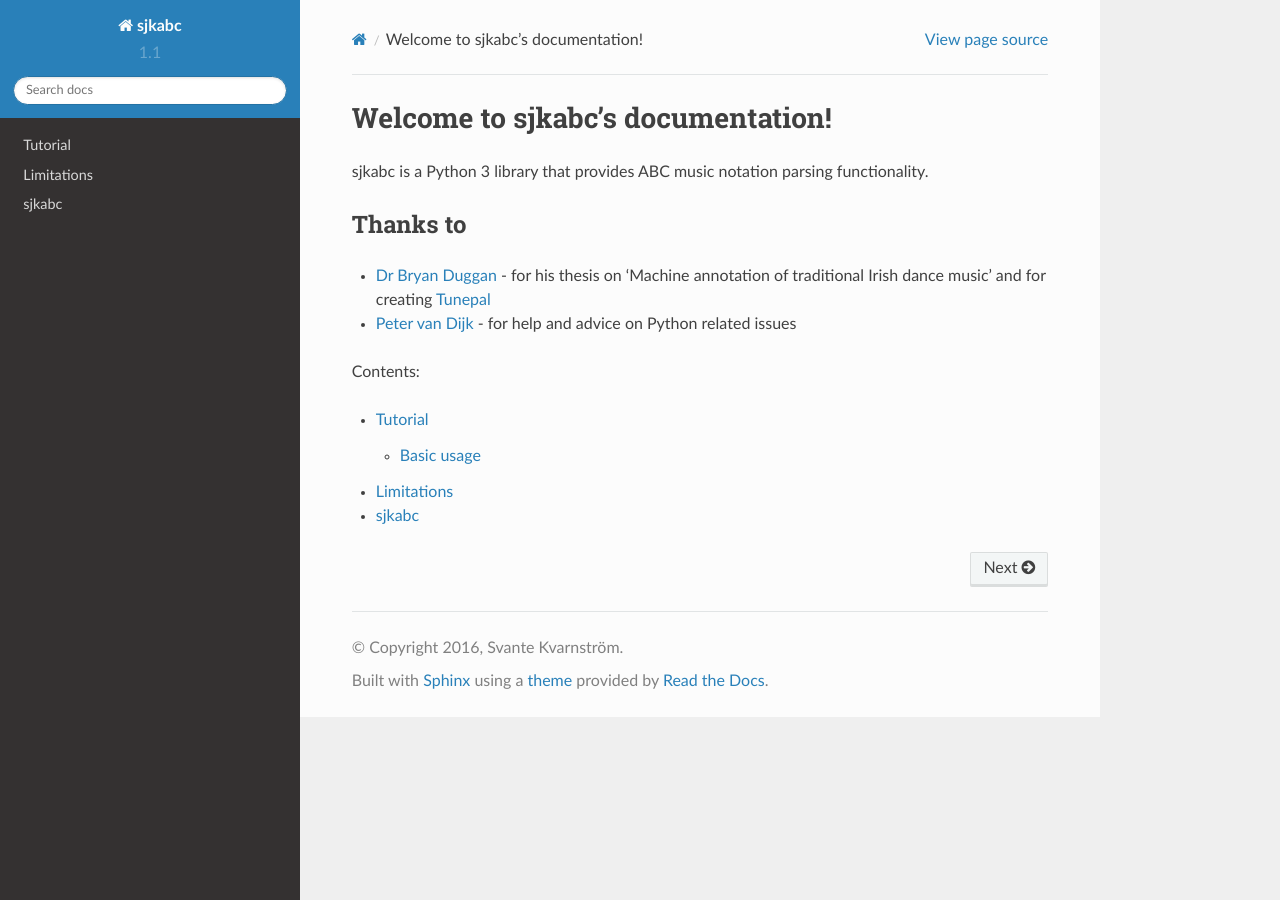
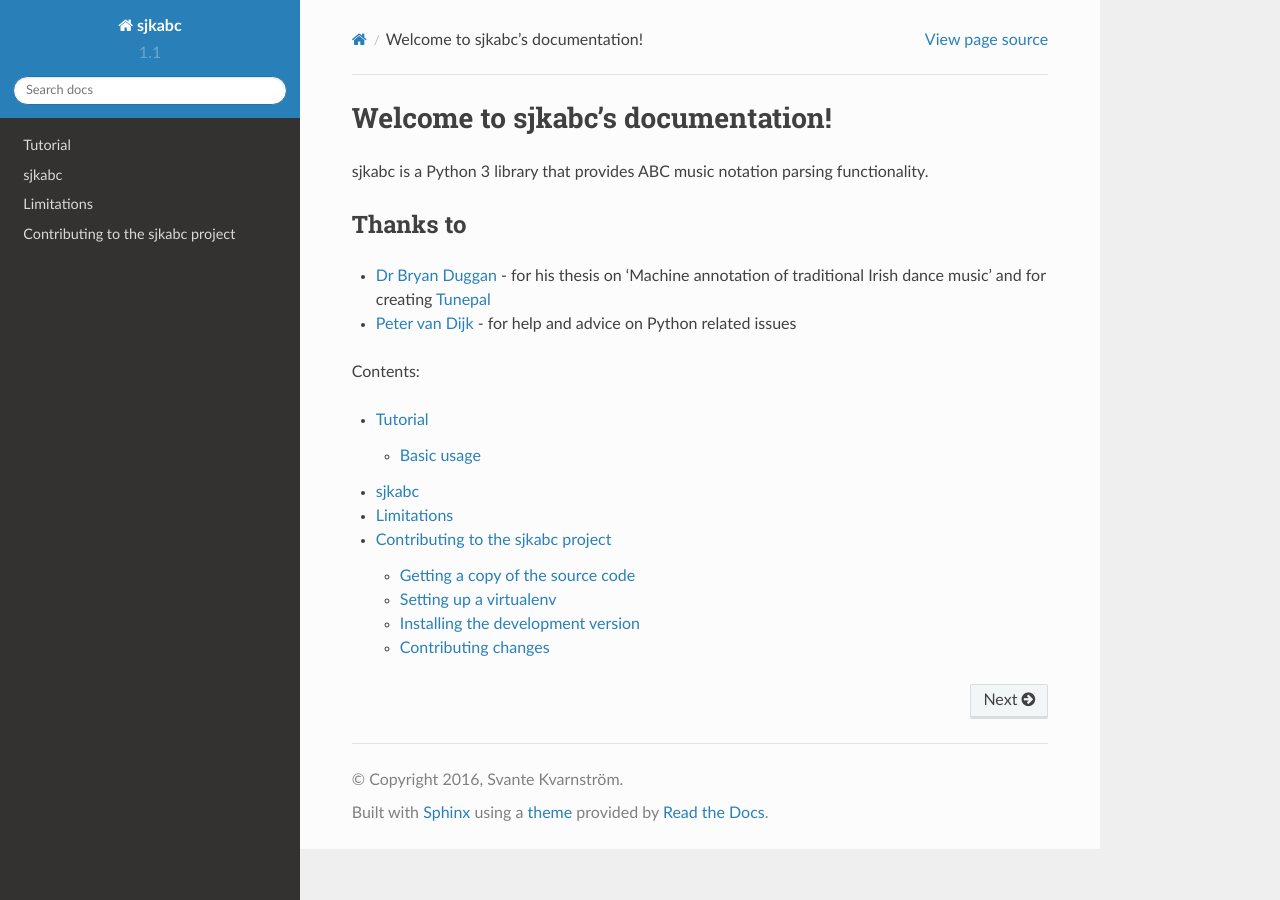
Before and after one commit to sjktje/sjkabc, a Sphinx documentation site: the page built from docs/index.rst, in a window 1280 px wide. Built offline with Sphinx 7.4.7 and the Read the Docs theme 2.0.0, drawn with Linux system fonts in a browser that asks for light colours; some of the changed lines change nothing that is shown.

Commit message:
Add init contribution doc

```diff
--- /dev/null
+++ b/docs/contributing.rst
@@ -0,0 +1,73 @@
+**********************************
+Contributing to the sjkabc project
+**********************************
+
+Getting a copy of the source code
+=================================
+
+The first step to contributing to sjkabc is to get a copy of the source code.
+The easiest way of doing this is by using git. Browse the directory you want
+the source code repository in and run the following command:
+
+.. code-block:: console
+
+    $ git clone https://github.com/sjktje/sjkabc.git
+
+Setting up a virtualenv
+=======================
+
+Now that you've got a copy of the source code you can install sjkabc. The most
+convenient way of doing this is by using a *virtual environment*. I prefer
+using virtualenvwrapper_ for managing my virtual environments, and you probably
+should too.
+
+I refer you to the virtualenvwrapper_ documentation for setting up a virtual
+environment
+
+.. note::
+    Please note that sjkabc will only run under python 3, so when creating
+    your virtualenvironment take care to make sure it'll use python 3. One
+    way of doing this would be using the --python option:
+
+    .. code-block:: console
+
+        $ mkvirtualenv --python=python3 sjkabc
+
+.. _virtualenvwrapper: https://virtualenvwrapper.readthedocs.org/en/latest/
+
+Installing the development version
+==================================
+
+Assuming you called your virtual environment `sjkabc`, the following commands
+will install the development version of sjkabc in your virtual environment.
+
+.. code-block:: console
+
+    $ cd path/to/sjkabc
+    $ workon sjkabc
+    $ git checkout develop
+    $ python setup.py develop
+
+
+Contributing changes
+====================
+
+The discussion and work on sjkabc is done through git_ and GitHub_. The project
+utilise the git-flow_ branching scheme. Using git-flow is not difficult. Assuming
+you have git-flow installed, the typical workflow for hacking on sjkabc is as
+follows.
+
+Start a new feature branch for whatever you are hacking on:
+
+.. code-block:: console
+
+    $ git flow feature start implement_parts
+
+Hack away and commit changes just as usual. When done, publish your release
+and ask for comments on the `issue tracker`_.
+
+
+.. _GitHub: https://github.com/sjktje/sjkabc
+.. _git: https://git-scm.com
+.. _git-flow: https://github.com/nvie/gitflow
+.. _`issue tracker`: https://github.com/sjktje/sjkabc/issues/
--- a/docs/index.rst
+++ b/docs/index.rst
@@ -24,5 +24,6 @@
    :maxdepth: 2
 
    tutorial
+   sjkabc
    limitations
-   sjkabc
+   contributing
```
